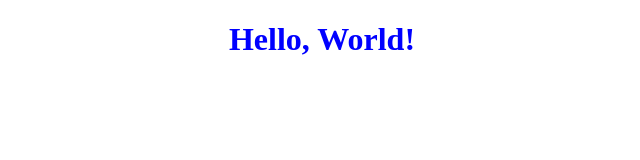
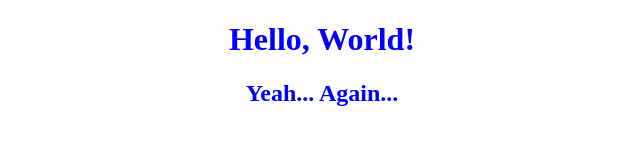
Before and after one commit to AverageDude/test, a plain HTML site: page index.html in a window 1280 px wide. Shown: the whole page, without its empty margins (318-958 px from the left). Drawn offline with Linux system fonts and the light colour scheme.

Commit message:
Обновление файла

```diff
--- a/index.html
+++ b/index.html
@@ -7,5 +7,6 @@
 </head>
 <body>
 	<h1 class="caption">Hello, World!</h1>
+	<h2 class="caption">Yeah... Again...</h2>
 </body>
 </html>
```
